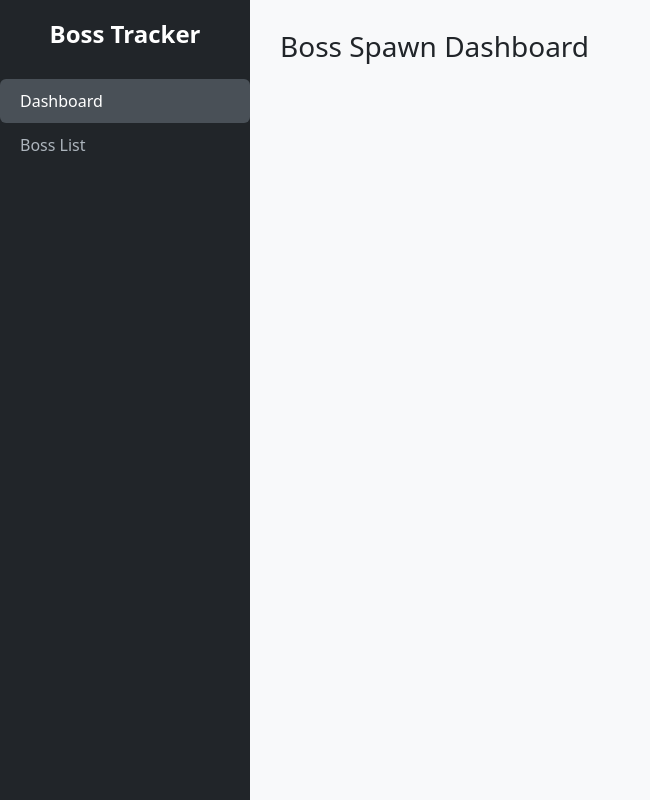
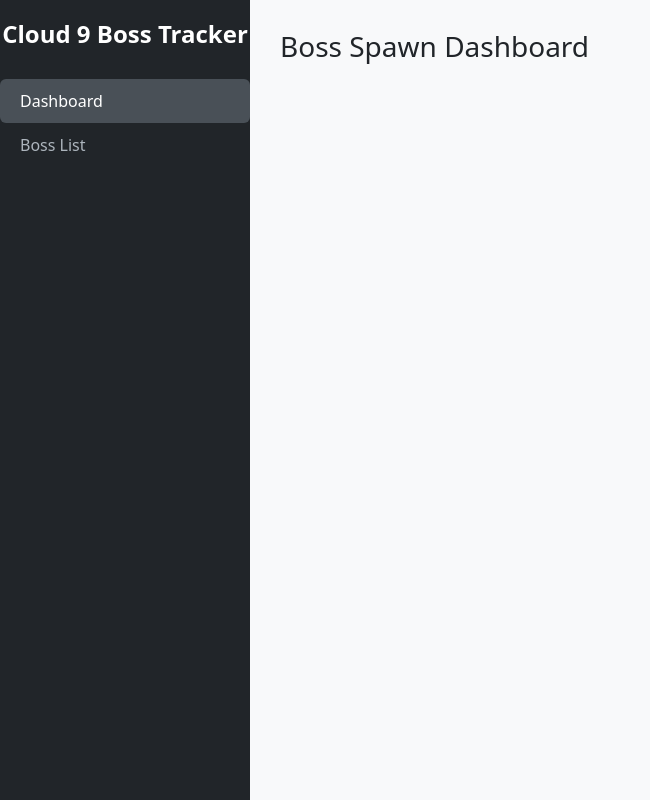
Before and after one commit to prime-one63/boss-tracker, a plain HTML site: page index.html in a window 1280 px wide. Shown: the whole page, without its empty margins (0-650 px from the left). Drawn offline with nearby package versions, Linux system fonts and the light colour scheme; no server answers.

Commit message:
Update index.html

```diff
--- a/index.html
+++ b/index.html
@@ -46,7 +46,7 @@
 
   <!-- Sidebar -->
   <div class="sidebar">
-    <h4>Boss Tracker</h4>
+    <h4>Cloud 9 Boss Tracker</h4>
     <a href="#" id="navDashboard" class="active">Dashboard</a>
     <a href="#" id="navBossList">Boss List</a>
   </div>
```
